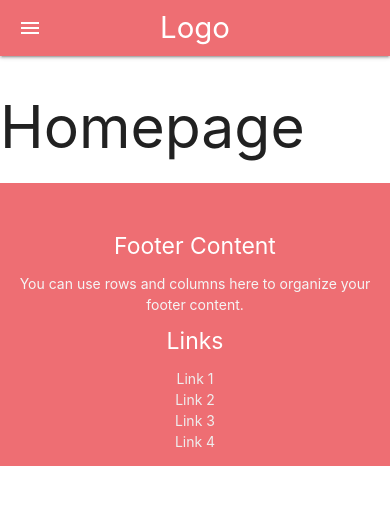
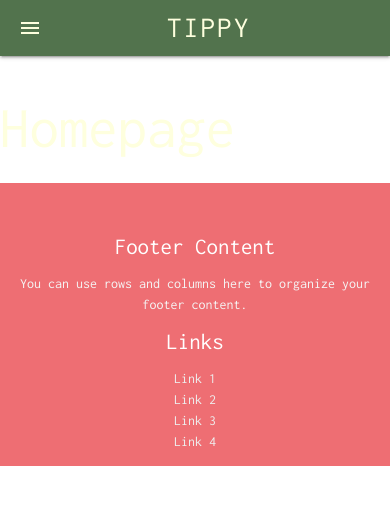
Before and after one commit to ChronoLogic12/tippy-tea-subscription, a Django app: page / in a window 390 px wide. Shown: the top 505 px of the page. Run offline with Django 4.2, Linux system fonts and the light colour scheme.

Commit message:
Style: Style nav bars for desktop and mobile

```diff
--- a/static/css/base.css
+++ b/static/css/base.css
@@ -0,0 +1,42 @@
+/* global styling */
+
+* {
+	font-family: "Inconsolata", monospace;
+	font-weight: 400;
+	color: #feffde !important;
+}
+
+nav a {
+	text-transform: uppercase !important;
+	letter-spacing: 2px;
+}
+
+.sidenav {
+	display: flex;
+	flex-direction: column;
+	justify-content: space-evenly;
+}
+
+.brand-logo {
+	width: 4rem;
+	color: #feffde !important;
+}
+
+.brand-logo-icon {
+	margin-left: 2rem;
+}
+
+.brand-logo-text {
+}
+
+.sidenav a {
+	color: #fff !important;
+}
+
+.background-g1 {
+	background-color: #feffde !important;
+}
+
+.background-g2 {
+	background-color: #52734d !important;
+}
--- a/templates/allauth/base.html
+++ b/templates/allauth/base.html
@@ -5,65 +5,97 @@
 
 <head>
     {% block meta %}
-    <meta http-equiv="X-UA-Compatible" content="ie=edge">
-    <meta charset="utf-8">
+    <meta http-equiv="X-UA-Compatible" content="ie=edge" />
+    <meta charset="utf-8" />
     <meta name="viewport" content="width=device-width, initial-scale=1.0" />
-    {% endblock %}
-
-    {% block extra_meta %}
-    {% endblock %}
-
-    {% block corecss %}
-    <link href="https://fonts.googleapis.com/icon?family=Material+Icons" rel="stylesheet">
-    <link rel="stylesheet" href="https://cdnjs.cloudflare.com/ajax/libs/materialize/1.0.0/css/materialize.min.css">
-    {% endblock %}
-
-    {% block extra_css %}
-    {% endblock %}
+    {% endblock %} {% block extra_meta %} {% endblock %} {% block corecss %}
+    <link href="https://fonts.googleapis.com/icon?family=Material+Icons" rel="stylesheet" />
+    <link rel="stylesheet" href="https://cdnjs.cloudflare.com/ajax/libs/materialize/1.0.0/css/materialize.min.css" />
+    <link rel="preconnect" href="https://fonts.googleapis.com" />
+    <link rel="preconnect" href="https://fonts.gstatic.com" crossorigin />
+    <link href="https://fonts.googleapis.com/css2?family=Inconsolata:wght@200;300;400;500;600;700;800;900&display=swap"
+        rel="stylesheet" />
+    <link rel="stylesheet" href="{% static 'css/base.css' %}" />
+    {% endblock %} {% block extra_css %} {% endblock %}
 
     <title>Tippy {% block extra_title %}{% endblock %}</title>
 </head>
 
 <body>
-    <header>
-
-    </header>
-    {% if messages %}
-    {% endif %}
+    {% if messages %} {% endif %}
 
     <nav>
-        <div class="nav-wrapper">
-            <a href="#!" class="brand-logo">Logo</a>
-            <a href="#" data-target="mobile-demo" class="sidenav-trigger"><i class="material-icons">menu</i></a>
+        <div class="nav-wrapper background-g2">
+            <a href="{% url 'home' %}" class="brand-logo brand-logo-icon left hide-on-med-and-down">
+                <img src="https://res.cloudinary.com/chronologic12/image/upload/v1655386527/tippy/tippy-logo-no-background-2_kiogvh.svg"
+                    alt="Outline of a steaming teacup in shades of pale green.">
+            </a>
+            <a href="{% url 'home' %}" class="brand-logo brand-logo-text hide-on-large-only">
+                tippy
+            </a>
+            <a href="#" data-target="mobile-nav" class="sidenav-trigger mide"><i class="material-icons">menu</i></a>
             <ul class="right hide-on-med-and-down">
-                <li><a href="sass.html">Sass</a></li>
-                <li><a href="badges.html">Components</a></li>
-                <li><a href="collapsible.html">Javascript</a></li>
-                <li><a href="mobile.html">Mobile</a></li>
+                <li {% if request.path == "/subscriptions" %} class="active" {% endif %}>
+                    <a href="#">Subscriptions</a>
+                </li>
+                <li {% if request.path == "/about" %} class="active" {% endif %}>
+                    <a href="#">About us</a>
+                </li>
+                <li {% if request.path == "/blog" %} class="active" {% endif %}>
+                    <a href="#">Blog</a>
+                </li>
+                {% if request.user.is_authenticated %}
+                <li {% if request.path == "/profile" %} class="active" {% endif %}>
+                    <a href="#">Profile</a>
+                </li>
+                <li><a href="#">Logout</a></li>
+                {% else %}
+                <li {% if request.path == "/register" %} class="active" {% endif %}>
+                    <a href="#">Register</a>
+                </li>
+                <li {% if request.path == "/login" %} class="active" {% endif %}>
+                    <a href="#">Login</a>
+                </li>
+                {% endif %}
             </ul>
         </div>
+
+        <ul class="sidenav background-g2 white-text" id="mobile-nav">
+            <li {% if request.path == "/subscriptions" %} class="active" {% endif %}>
+                <a href="#">Subscriptions</a>
+            </li>
+            <li {% if request.path == "/about" %} class="active" {% endif %}>
+                <a href="#">About us</a>
+            </li>
+            <li {% if request.path == "/blog" %} class="active" {% endif %}>
+                <a href="#">Blog</a>
+            </li>
+            {% if request.user.is_authenticated %}
+            <li {% if request.path == "/profile" %} class="active" {% endif %}>
+                <a href="#">Profile</a>
+            </li>
+            <li><a href="#">Logout</a></li>
+            {% else %}
+            <li {% if request.path == "/register" %} class="active" {% endif %}>
+                <a href="#">Register</a>
+            </li>
+            <li {% if request.path == "/login" %} class="active" {% endif %}>
+                <a href="#">Login</a>
+            </li>
+            {% endif %}
+        </ul>
     </nav>
 
-    <ul class="sidenav" id="mobile-demo">
-        <li><a href="sass.html">Sass</a></li>
-        <li><a href="badges.html">Components</a></li>
-        <li><a href="collapsible.html">Javascript</a></li>
-        <li><a href="mobile.html">Mobile</a></li>
-    </ul>
-
-    {% block page_header %}
-    {% endblock %}
-
-    {% block content %}
-    {% endblock %}
+    {% block page_header %} {% endblock %} {% block content %} {% endblock %}
 
     <footer class="page-footer">
         <div class="container-fluid center-align">
             <div class="row">
                 <div class="col s12">
                     <h5 class="white-text">Footer Content</h5>
-                    <p class="grey-text text-lighten-4">You can use rows and columns here to organize your footer
-                        content.</p>
+                    <p class="grey-text text-lighten-4">
+                        You can use rows and columns here to organize your footer content.
+                    </p>
                 </div>
                 <div class="s12">
                     <h5 class="white-text">Links</h5>
@@ -82,10 +114,7 @@
     <script src="https://ajax.googleapis.com/ajax/libs/jquery/3.6.0/jquery.min.js"></script>
     <script src="https://cdnjs.cloudflare.com/ajax/libs/materialize/1.0.0/js/materialize.min.js"></script>
     <script src="{% static 'js/base.js' %}"></script>
-    {% endblock %}
-
-    {% block extra_js %}
-    {% endblock %}
+    {% endblock %} {% block extra_js %} {% endblock %}
 </body>
 
 </html>
```
Also changed, not shown: media/Tippy-v2-round.png (added), media/tippy-logo.svg (added).
